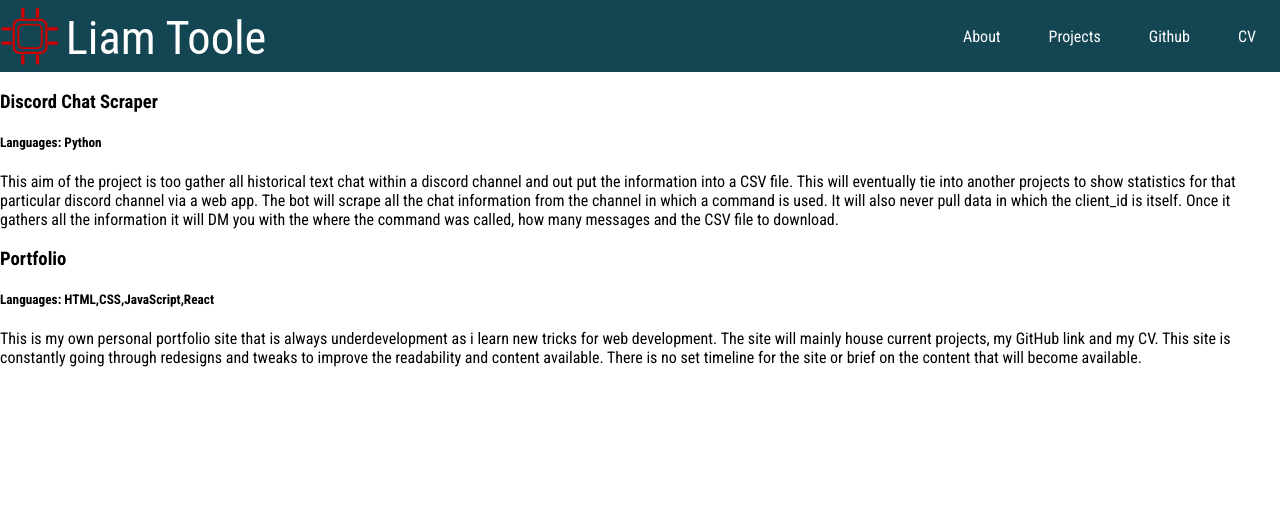
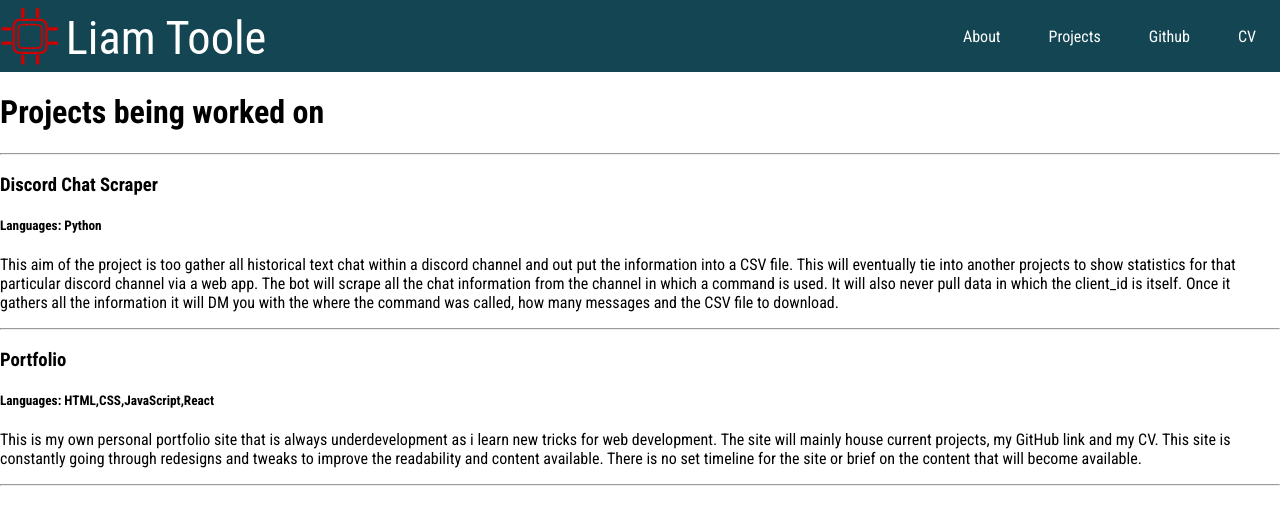
Before and after one commit to YungGooby/liamtoole, a React (Create React App) app: page /projects in a window 1280 px wide. Shown: the top 524 px of the page. Built offline with nearby package versions, Linux system fonts and the light colour scheme.

Commit message:
cleanup on some basic styling

```diff
--- a/src/About.js
+++ b/src/About.js
@@ -3,6 +3,8 @@ import AboutBlock from "./components/AboutBlock";
 function About() {
     return(
         <>
+        <h1>A little bit about myself.</h1>
+        <hr className="solid"/>
         <AboutBlock/>
         </>
     )
--- a/src/Projects.js
+++ b/src/Projects.js
@@ -1,7 +1,13 @@
-import ProjectsBlock from "./components/ProjectsBlock"
+import ProjectsBlock from "./components/ProjectsBlock";
 
 function Projects() {
-    return <ProjectsBlock/>
+    return (
+        <>
+            <h1>Projects being worked on</h1>
+            <hr className="solid"/>
+            <ProjectsBlock />
+        </>
+    );
 }
 
-export default Projects
+export default Projects;
--- a/src/components/AboutBlock.js
+++ b/src/components/AboutBlock.js
@@ -7,6 +7,7 @@ function AboutBlock() {
             <div>
                 <h3>{block.title}</h3>
                 <p>{block.content}</p>
+                <hr className="solid"/>
             </div>
 
         ))
--- a/src/components/ProjectsBlock.js
+++ b/src/components/ProjectsBlock.js
@@ -6,6 +6,7 @@ function ProjectsBlock() {
                 <h3>{block.title}</h3>
                 <h5>Languages: {block.tags + " "}</h5>
                 <p>{block.content}</p>
+                <hr className="solid"/>
             </div>
 
     );
```
